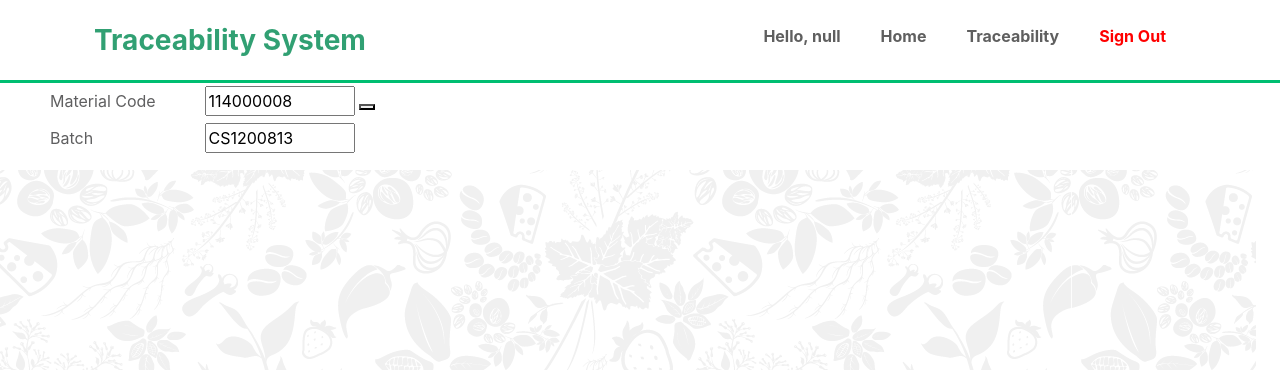
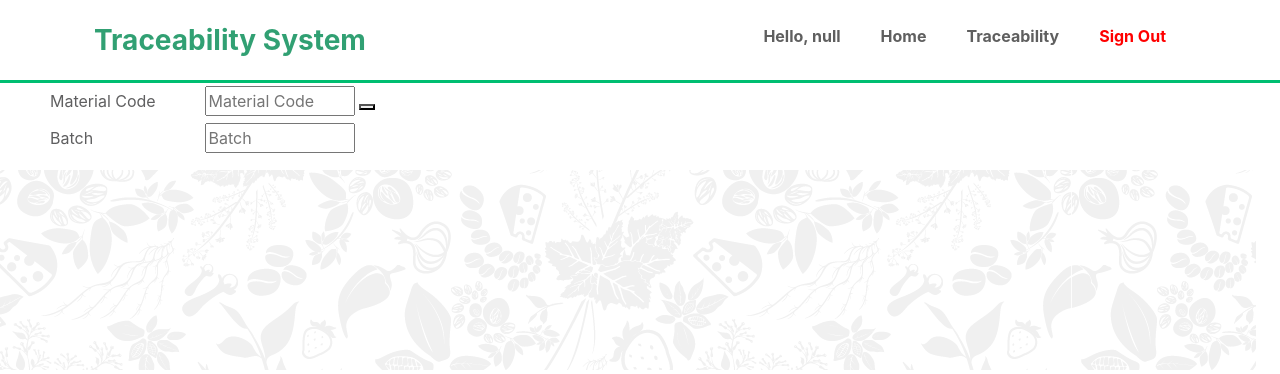
Before and after one commit to raiardinata/d3_project_RA_KGP, a PHP site: page /pages/trace.php in a window 1280 px wide. Shown: the top 374 px of the page. Run offline with PHP 8.4, Linux system fonts and the light colour scheme; some libraries are stand-ins or nearby versions.

Commit message:
MaterialCode and Batch With no Default Value

```diff
--- a/pages/trace.php
+++ b/pages/trace.php
@@ -100,7 +100,7 @@
                 <tr>
                     <td style="text-align: left; padding-left: 50px; width: 50%;">
                         <label style="width: 150px; color: #5F5F60">Material Code</label>
-                        <input type="text" id="inputMaterialcode" name="fname" placeholder="Material Code" value="114000008" style="width: 150px;">
+                        <input type="text" id="inputMaterialcode" name="fname" placeholder="Material Code" style="width: 150px;">
                         <button type="submit" id="btnSearch"><i class="fa fa-search"></i></button>
                     </td>
                     <td rowspan="2" style="text-align: left; width: 25%; border: solid;">
@@ -114,7 +114,7 @@
                 <tr>
                     <td style="text-align: left; padding-left: 50px; width: 50%;">
                         <label style="width: 150px; color: #5F5F60">Batch</label>
-                        <input type="text" id="inputBatch" name="fname" placeholder="Batch" value="CS1200813" style="width: 150px;">
+                        <input type="text" id="inputBatch" name="fname" placeholder="Batch" style="width: 150px;">
                         <button type="submit" id="dummy" style="visibility: hidden;"><i class="fa fa-search"></i></button>
                     </td>
                 </tr>
```
